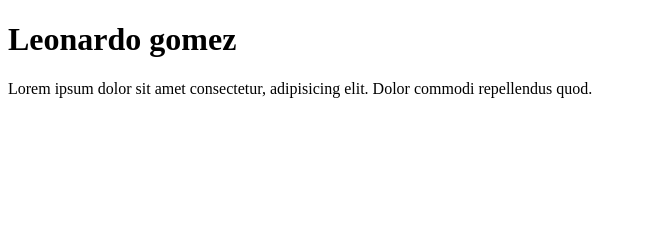
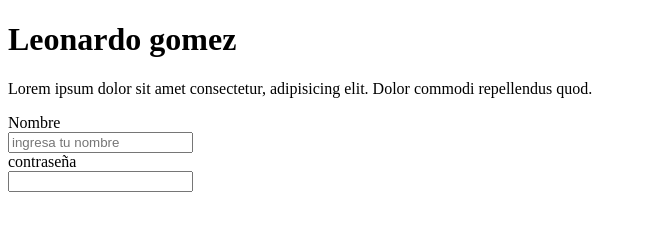
Before and after one commit to Jericol/prueba-git, a plain HTML site: page index.html in a window 1280 px wide. Shown: the whole page, without its empty margins (0-647 px from the left). Drawn offline with Linux system fonts and the light colour scheme.

Commit message:
formulario

```diff
--- a/index.html
+++ b/index.html
@@ -11,5 +11,11 @@
         Lorem ipsum dolor sit amet consectetur,
         adipisicing elit. Dolor commodi repellendus quod.
     </p>
+    <div>
+        <label form="name">Nombre</label><br>
+        <input id="name" type="text" placeholder="ingresa tu nombre"><br>
+        <label for="">contraseña</label><br>
+        <input type="password">
+    </div>
 </body>
 </html>
```
